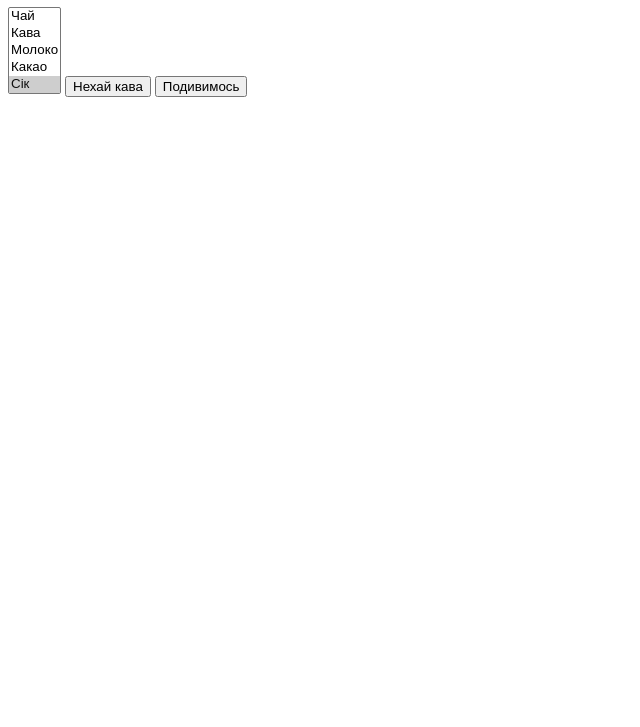
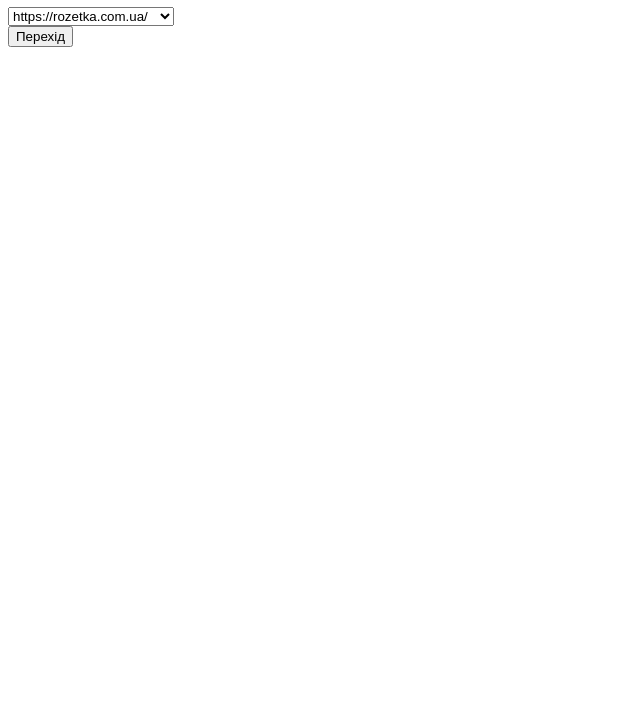
Before and after one commit to Hexa-Hexagon/LAB_4_JS, a plain HTML site: page index.html in a window 1280 px wide. Shown: the part 73-800 px from the top of the page, without its empty margins (0-640 px from the left). Drawn offline with Linux system fonts and the light colour scheme.

Commit message:
fourthTask

```diff
--- a/index.html
+++ b/index.html
@@ -5,33 +5,31 @@
     <meta charset="UTF-8">
     <meta name="viewport" content="width=device-width, initial-scale=1.0">
     <title>Document</title>
-    <script>
-        function btnClick() {
-            let si = document.form.item.selectedIndex;
-            console.log(si);
-            let text = "";
-            text = `Запропоновано ${document.form.item.options.length} напоїв \nВибраний ${document.form.item.options[si].text}, (value = ${document.form.item.options[si].value}, index = ${document.form.item.options[si].index})`;
-            if (document.form.item.options[si].defaultSelected) {
-                text += "\nЦей напій вибирається за замовчуванням."
-                alert(text);
-            }
-        }
-    </script>
 </head>
 
 <body>
-    <h1>Робота з готовим списком</h1>
-    <form name="form">
-        <select name="item" size="5">
-        <option value="tea" selected > Чай
-        <option value="cofee" selected > Кава
-        <option value="milk" selected > Молоко
-        <option value="cocoa" selected > Какао
-        <option value="juice" selected > Сік
-       </select>
-        <input type="button" value="Нехай кава" onclick="document.form.item.options[1].selected=true" />
-        <input type="button" value="Подивимось" onclick="btnClick()" />
+    <h1>Динамічне заповнення списку</h1>
+    <form name="sel">
+        <select name="listOfLinks"></select>
     </form>
+    <input type="button" value="Перехід" onclick="window.location.href = document.links[sel.listOfLinks.selectedIndex];" />
+    <form>
+        <a href="https://rozetka.com.ua"></a>
+        <a href="https://allo.ua"></a>
+        <a href="https://www.olx.ua"></a>
+        <a href="https://www.zieit.edu.ua"></a>
+    </form>
+    <script>
+        for (let i = 0; i < document.links.length; i++) {
+            document.sel.listOfLinks.options[i] = new Option(
+                document.links[i],
+                i,
+                false,
+                false
+            );
+        }
+        document.sel.listOfLinks.selectedIndex = 0;
+    </script>
 </body>
 
 </html>
```
